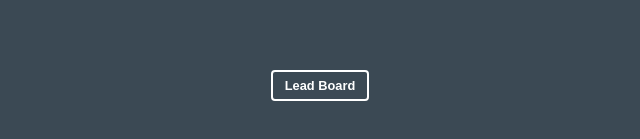
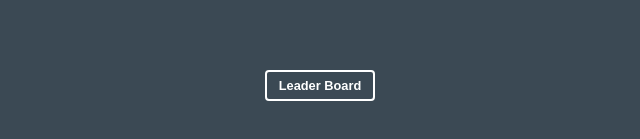
Before and after one commit to mikako-shirai/Kanji-Memory-Game, a React (Create React App) app: page / in a window 1280 px wide. Shown: the part 203-342 px from the top of the page, without its empty margins (320-960 px from the left). Built offline with nearby package versions, Linux system fonts and the light colour scheme.

Commit message:
modify: fix the button and fix env

```diff
--- a/src/Components/App.jsx
+++ b/src/Components/App.jsx
@@ -90,7 +90,7 @@ const App = () => {
 
       {cards.length > 0 && <div className="display-turns"><h2>Turns: {turns}</h2></div>}
 
-      <button className="board-btn" onClick={displayLeaderBoard}>Lead Board</button>
+      <button className="board-btn" onClick={displayLeaderBoard}>Leader Board</button>
       {showLeaderBoard && <LeaderBoard />}
     </div>
   );
--- a/src/Components/LeaderBoard.jsx
+++ b/src/Components/LeaderBoard.jsx
@@ -18,7 +18,7 @@ function LeaderBoard (){
 
   return (
     <div className="leader-board">
-      <div>leader board</div>
+      <div>Leader Board</div>
         {users.map((user, key)=>
         (<div className="lanking" key ={key}>
           <div className="user-name">{user.name}</div>
```
Also changed, not shown: 1 other file (tests, documents, lock files or other folders).
